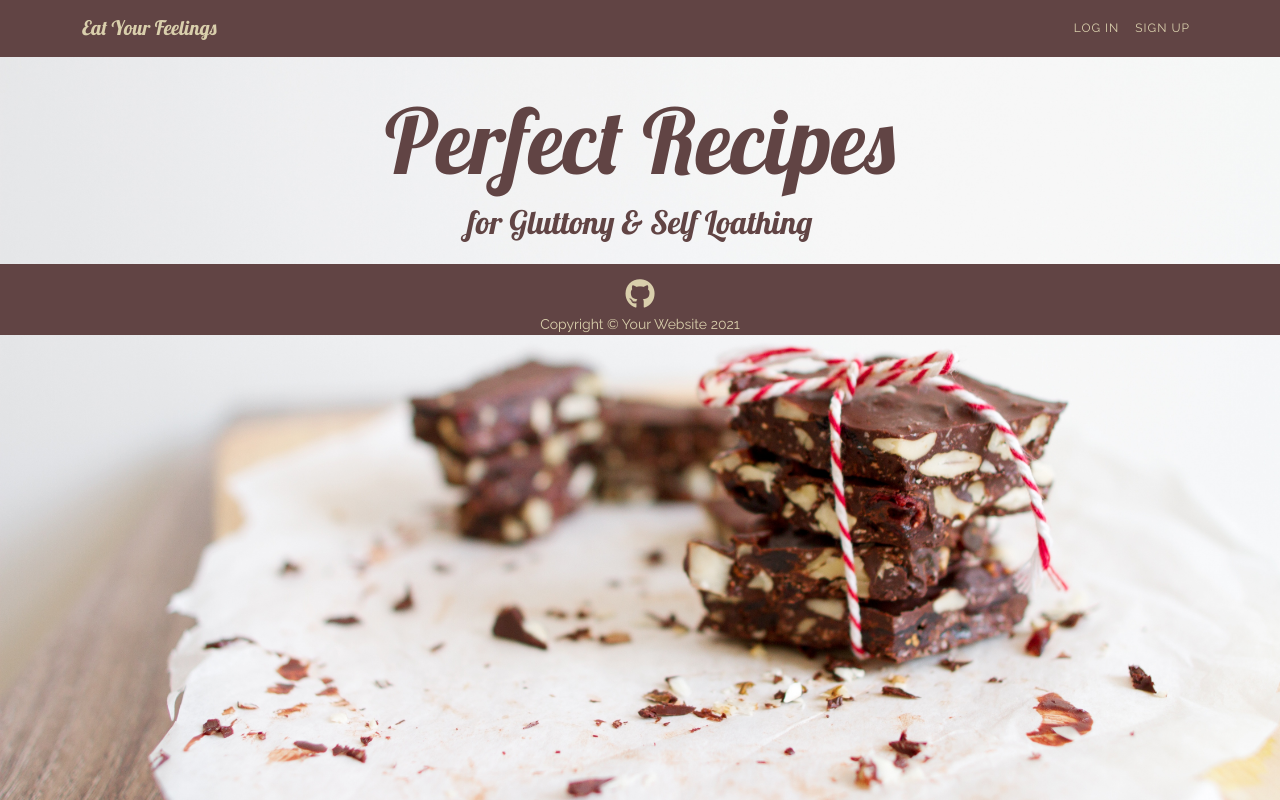
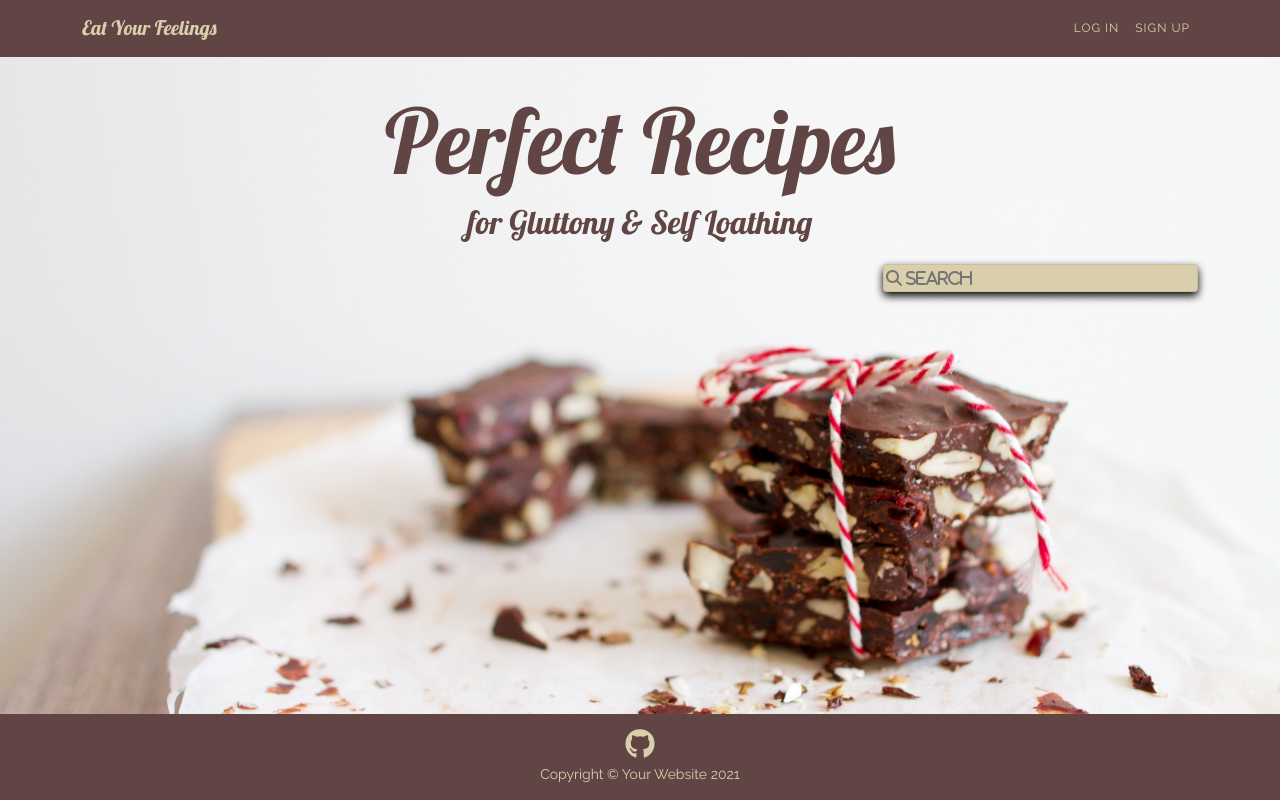
Before and after one commit to PodgeCollins/EatYourFeelings_MS3, a Flask app: page /get_recipes in a window 1280 px wide. Run offline with Flask 2, Linux system fonts and the light colour scheme; data that the repository does not hold is empty; some libraries are stand-ins or nearby versions.

Commit message:
Add search bar to recipes.html

```diff
--- a/run.py
+++ b/run.py
@@ -29,6 +29,13 @@ def index():
     return render_template(
         "index.html", header="Disclaimer",
         subheader="Please Read Before You Proceed", recipes=recipe)
+
+
+@app.route("/search", methods=["GET", "POST"])
+def search():
+    search = request.form.get("search")
+    recipes = list(mongo.db.recipes.find({"$text": {"$search": search}}))
+    return render_template("recipes.html", recipes=recipes)
 
 
 @app.route("/get_recipes")
@@ -253,15 +260,17 @@ def page_gone(e):
     Returns:
     template: redirects to 410.html
     return render_template('410.html'), 410
+    """
 
 
 @app.errorhandler(500)
 def internal_error(e):
+    """
     Custom 500 error page.
     Returns:
     template: redirects to 500.html
+    """
     return render_template('500.html'), 500
-"""
 
 
 if __name__ == "__main__":
--- a/static/css/styles.css
+++ b/static/css/styles.css
@@ -1,7 +1,8 @@
 @import url('https://fonts.googleapis.com/css2?family=Lobster&family=Raleway:wght@100;200;300;400;500&display=swap');
 
-html, body{
+html{
     height: 100%;
+    box-sizing: border-box;
 }
 
 body {
@@ -11,6 +12,10 @@ body {
     background-position: center;
     background-attachment: fixed;
     padding-top: 87px;
+    position: relative;
+    margin: 0;
+    padding-bottom: 6rem;
+    min-height: 100%;
 }
 
 
@@ -149,6 +154,26 @@ img {
 
 /*-------------------------------------------------------Recipes Page--------------*/
 
+.search-form{
+    font-family: raleway, sans-serif;
+    font-size: 1rem;
+    font-weight: 400;
+    line-height: 1.5;
+    color: #614444;
+    background-color: #D9CFAC;
+    float: right;
+    border: 1px solid rgba(133, 81, 81, 0.125);
+    border-radius: .25rem;
+    box-shadow: 0 4px 8px 0 rgba(0, 0, 0, 1);
+    transition: 0.3s;
+}
+
+input.empty {
+    font-family: FontAwesome;
+    font-style: normal;
+    font-weight: normal;
+    text-decoration: inherit;
+}
 .card {
     width: 100%;
     margin-top: 20px;
@@ -350,7 +375,14 @@ form p {
 /*-------------------------------------------------------Footer--------------*/
 
 footer {
+    position: absolute;
+    height: 120;
+    right: 0;
+    bottom: 0;
+    left: 0;
+    padding-bottom: 15px;
     background-color: #614444 !important;
+    text-align: center;
 }
 
 footer p {
@@ -455,6 +487,9 @@ button[type="submit"] {
         visibility: hidden;
 
     }
+    .search-form{
+        visibility: hidden;
+    }
 }
 
 @media only screen and (min-width: 600px) {
@@ -470,6 +505,9 @@ button[type="submit"] {
     .description-card p{
         visibility: hidden;
 
+    }
+    .search-form{
+        visibility: hidden;
     }
 }
 
@@ -491,6 +529,9 @@ button[type="submit"] {
     }
     .login-container {
         width: 80%;
+    }
+    .search-form{
+        visibility: visible;
     }
 }
 
@@ -530,6 +571,9 @@ button[type="submit"] {
         visibility: visible;
 
     }
+    .search-form{
+        visibility: visible;
+    }
 
 }
 /*---------------
--- /dev/null
+++ b/static/js/scripts.js
@@ -0,0 +1,8 @@
+$('#iconified').on('keyup', function() {
+    var input = $(this);
+    if(input.val().length === 0) {
+        input.addClass('empty');
+    } else {
+        input.removeClass('empty');
+    }
+});
--- a/templates/recipes.html
+++ b/templates/recipes.html
@@ -11,6 +11,11 @@
                 </div>
             </div>
         </div>
+    </div>
+    <div class="row">
+        <form action="{{ url_for('search') }}" method="post" class="col">
+                    <input type="text" name="search" id="search" minlength="3" class="search-form padding empty" id="iconified" placeholder="&#xf002; Search" required>
+        </form>
     </div>
 </section>
 <section>
```
Also changed, not shown: templates/index.html (+10 -4 lines), README.md, static/readme-assets/mockup-screenshot.png (added).
